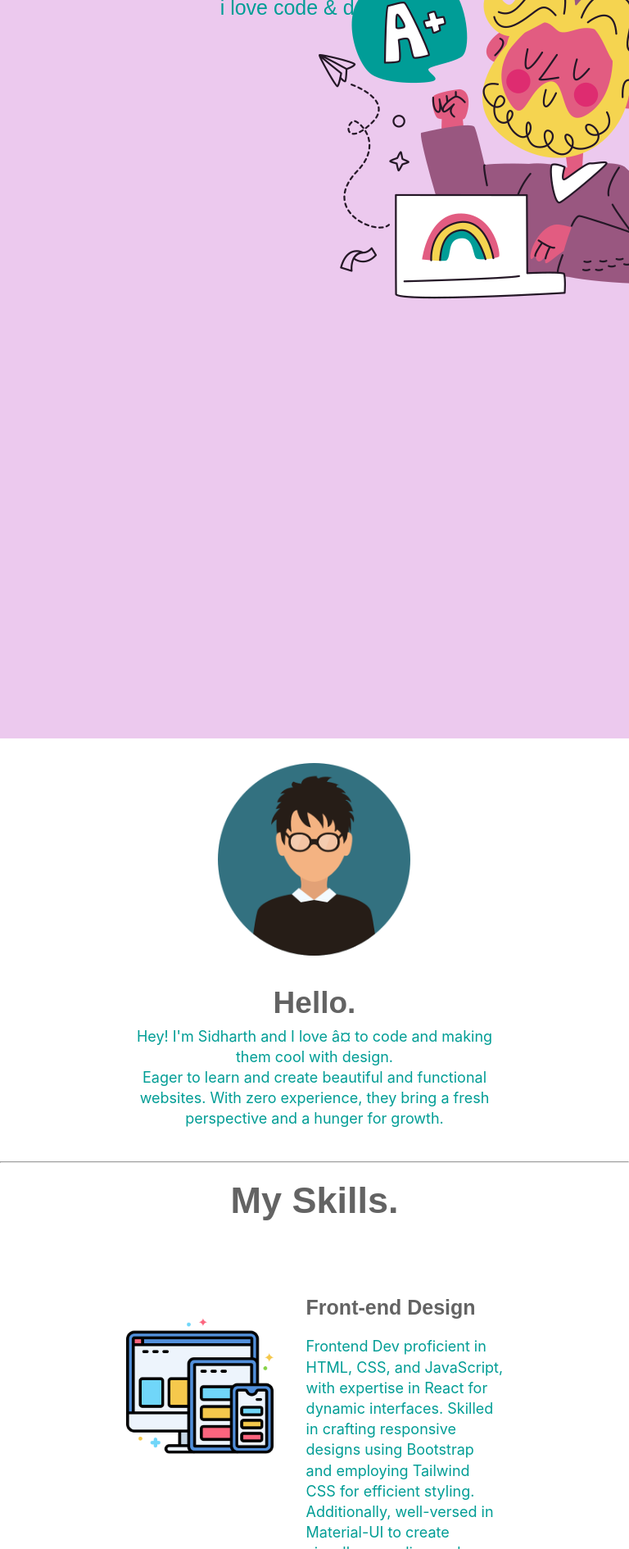
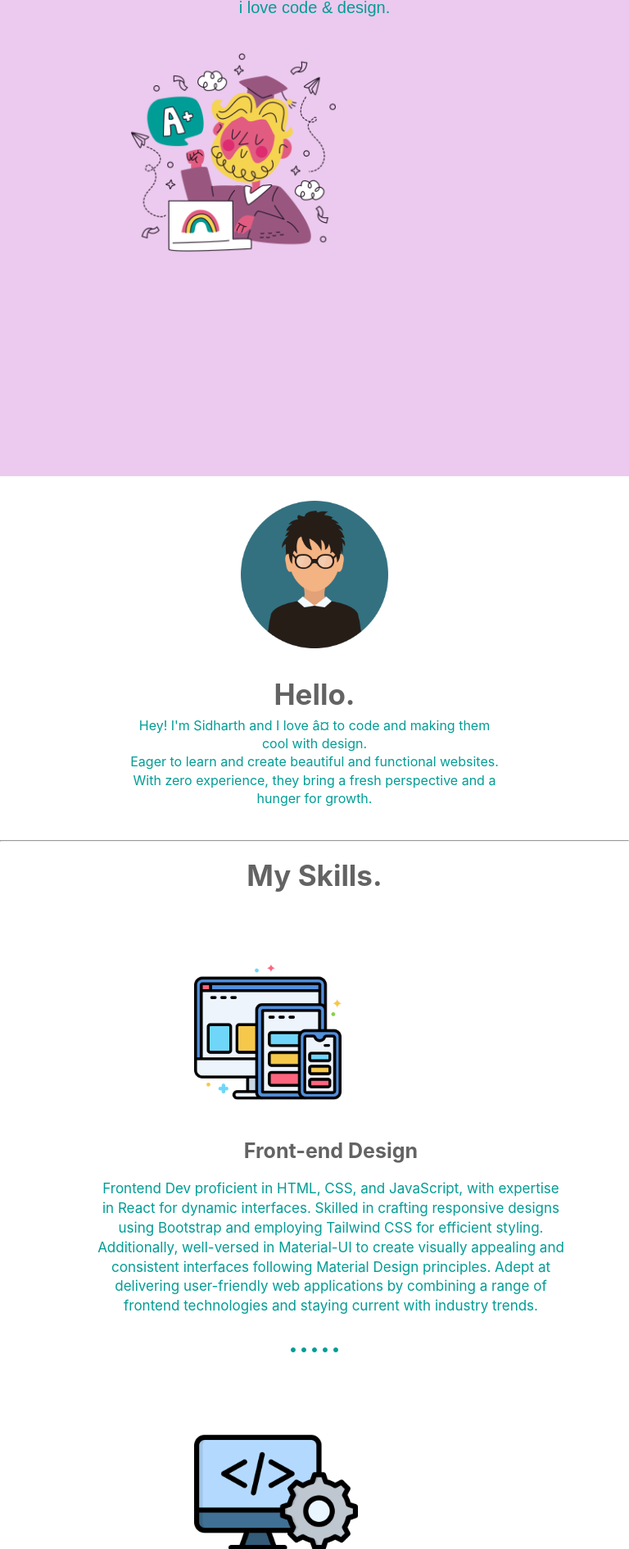
Before and after one commit to sidhrthh/Sidharthhh-Site-, a plain HTML site: page index.html in a window 768 px wide. Shown: the part 139-2029 px from the top of the page at 82% size. Drawn offline with Linux system fonts and the light colour scheme.

Commit message:
Make it responsiveness

```diff
--- a/mobile.css
+++ b/mobile.css
@@ -1,25 +1,77 @@
 /* Styles for devices with screen width between 400px and 900px */
 @media screen and (min-width: 400px) and (max-width: 900px) {
-    body{
-        /* background-color: red; */
+
+    /* Landing Page */
+    .name h2 {
+        font-size: 60px;
+        padding: 10px;
+
     }
-    .name h2 {
-        font-size: 50px;
-        margin-top: 30px;
-    }
-    .name>p{
-        font-size: 25px;
-    }
-    .html {
-        position: absolute;
-        height: 100px;
-        width: 100px;
-        top: 40px;
-        left: 158px;
-    }
+
+
     .home-img {
         position: absolute;
-        /* left: px; */
-        top: 0;
+        left: 160px;
+        top: 200px;
+        width: 250px;
     }
-  }
+
+    .head {
+        height: 90vh;
+    }
+
+    /* Profile Section */
+    .profile>img {
+        width: 180px;
+    }
+
+    .profile>h2 {
+        font-size: 35px;
+    }
+
+    figcaption {
+        text-align: center;
+        line-height: 1.4;
+        font-size: 16px;
+    }
+
+    /* Skill Section */
+    .skills>h2 {
+        font-size: 35px;
+    }
+
+    .skill-section {
+        width: 80%;
+        display: flex;
+        flex-direction: column;
+    }
+
+    .skill-section img {
+        margin-left: 160px;
+    }
+    .skill-section-text h3 {
+        text-align: center;
+    }
+    .skill-section-text p {
+        text-align: center;
+        line-height: 1.4;
+        font-size: 17px;
+    }
+/* Contact Section */
+.contact-me>h1 {
+    font-size: 35px;
+}
+.contact-me>p {
+    margin: 17px;
+    text-align: center;
+    line-height: 1.4;
+    font-size: 18px;
+}
+.btn {
+    margin: auto;
+}
+
+
+
+
+}
--- a/style.css
+++ b/style.css
@@ -67,7 +67,6 @@ body{
     text-align: center;
     line-height: 1.5;
     font-size: 37px;
-    font-family: sans-serif;
 }
 
 figcaption{
@@ -80,14 +79,13 @@ figcaption{
 .skills>h2 {
     text-align: center;
     font-size: 45px;
-    font-family: sans-serif;
     margin: 20px 0;
 }
 
 .skill-section {
     width: 60%;
     display: flex;
-    margin: 50px auto;
+    margin: 0 auto;
 }
 
 .skill-section img {
@@ -98,13 +96,12 @@ figcaption{
 }
 
 .skill-section-text {
-    padding-left: 40px;
+    margin-left: 40px;
     margin-top: 20px;
 }
 
 .skill-section-text h3 {
     font-size: 25px;
-    font-family: sans-serif;
     margin-top: 20px;
 
 }
@@ -127,7 +124,6 @@ figcaption{
     font-size: 38px;
     text-align: center;
     margin: 30px;
-    font-family: sans-serif;
 }
 
 .contact-me>h3 {
@@ -156,7 +152,7 @@ figcaption{
     -webkit-box-shadow: 0px 3px 8px #666666;
     -moz-box-shadow: 0px 3px 8px #666666;
     box-shadow: 0px 3px 8px #666666;
-    font-family: Arial;
+
     color: #1f1a1f;
     font-size: 18px;
     padding: 11px 27px 11px 29px;
```
